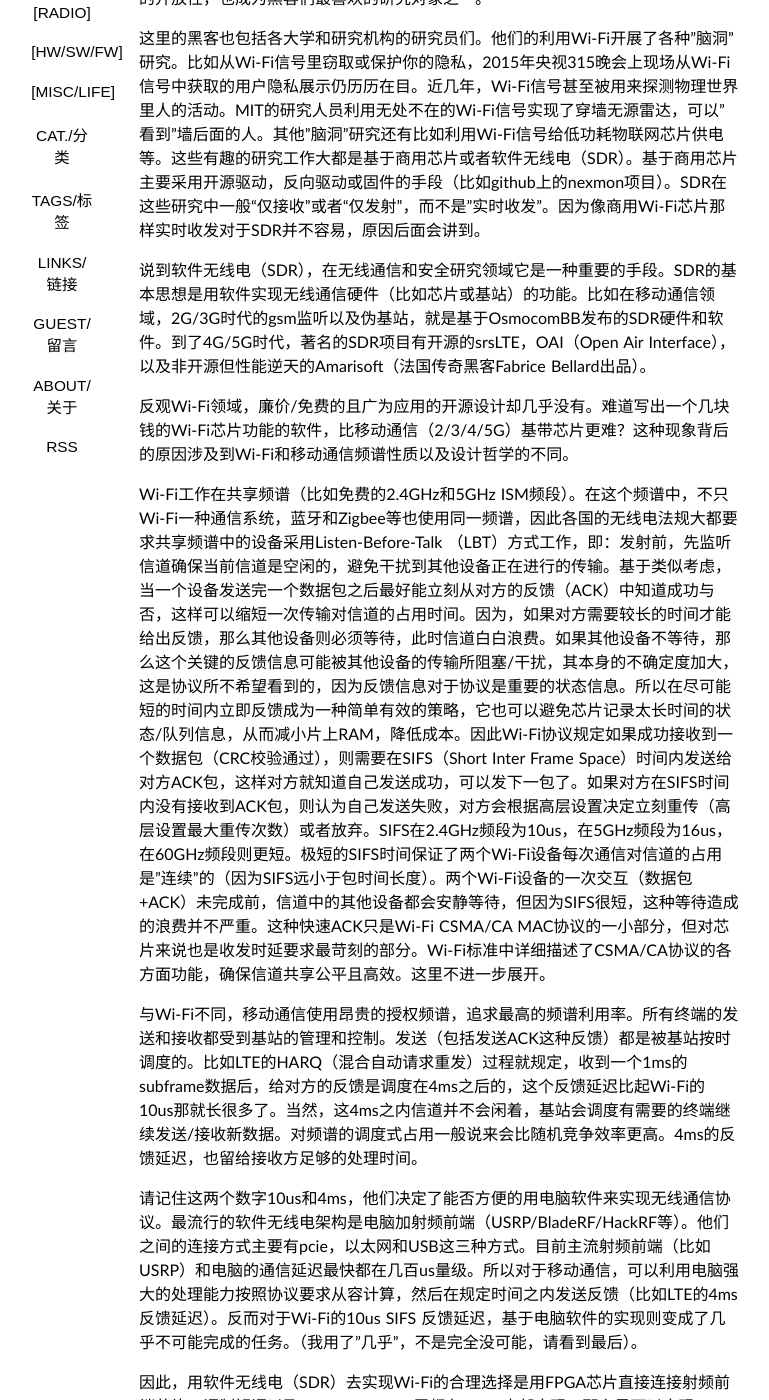
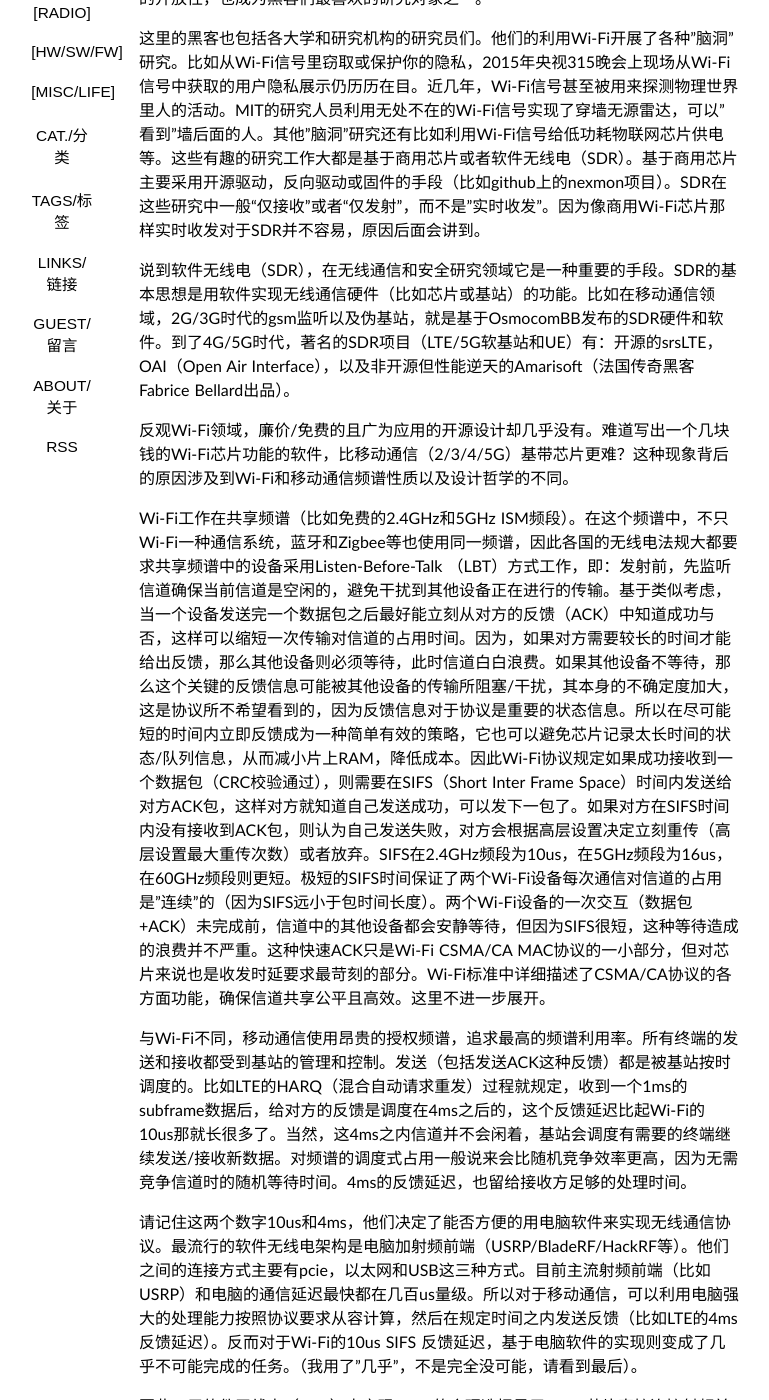
Before and after one commit to sdr-x/sdr-x.github.io, a Jekyll site: the page built from _posts/2020-01-02-openwifi-chinese.md, in a window 1280 px wide and 1400 px high, scrolled down 345 px. Shown: the whole window, without its empty margins (201-970 px from the left). Built offline with Jekyll 4.4.1, drawn with Linux system fonts in a browser that asks for light colours; some web fonts are replaced; comment, search, counter and statistics services are not loaded.

Commit message:
Update 2020-01-02-openwifi-chinese.md

```diff
--- a/_posts/2020-01-02-openwifi-chinese.md
+++ b/_posts/2020-01-02-openwifi-chinese.md
@@ -17,13 +17,13 @@ Wi-Fi已经诞生20多年了。如今，Wi-Fi就像空气和水，视而不见
 
 这里的黑客也包括各大学和研究机构的研究员们。他们的利用Wi-Fi开展了各种”脑洞”研究。比如从Wi-Fi信号里窃取或保护你的隐私，2015年央视315晚会上现场从Wi-Fi信号中获取的用户隐私展示仍历历在目。近几年，Wi-Fi信号甚至被用来探测物理世界里人的活动。MIT的研究人员利用无处不在的Wi-Fi信号实现了穿墙无源雷达，可以”看到”墙后面的人。其他”脑洞”研究还有比如利用Wi-Fi信号给低功耗物联网芯片供电等。这些有趣的研究工作大都是基于商用芯片或者软件无线电（SDR）。基于商用芯片主要采用开源驱动，反向驱动或固件的手段（比如github上的nexmon项目）。SDR在这些研究中一般“仅接收”或者“仅发射”，而不是”实时收发”。因为像商用Wi-Fi芯片那样实时收发对于SDR并不容易，原因后面会讲到。
 
-说到软件无线电（SDR），在无线通信和安全研究领域它是一种重要的手段。SDR的基本思想是用软件实现无线通信硬件（比如芯片或基站）的功能。比如在移动通信领域，2G/3G时代的gsm监听以及伪基站，就是基于OsmocomBB发布的SDR硬件和软件。到了4G/5G时代，著名的SDR项目有开源的srsLTE，OAI（Open Air Interface），以及非开源但性能逆天的Amarisoft（法国传奇黑客Fabrice Bellard出品）。
+说到软件无线电（SDR），在无线通信和安全研究领域它是一种重要的手段。SDR的基本思想是用软件实现无线通信硬件（比如芯片或基站）的功能。比如在移动通信领域，2G/3G时代的gsm监听以及伪基站，就是基于OsmocomBB发布的SDR硬件和软件。到了4G/5G时代，著名的SDR项目（LTE/5G软基站和UE）有：开源的srsLTE，OAI（Open Air Interface），以及非开源但性能逆天的Amarisoft（法国传奇黑客Fabrice Bellard出品）。
 
 反观Wi-Fi领域，廉价/免费的且广为应用的开源设计却几乎没有。难道写出一个几块钱的Wi-Fi芯片功能的软件，比移动通信（2/3/4/5G）基带芯片更难？这种现象背后的原因涉及到Wi-Fi和移动通信频谱性质以及设计哲学的不同。
 
 Wi-Fi工作在共享频谱（比如免费的2.4GHz和5GHz ISM频段）。在这个频谱中，不只Wi-Fi一种通信系统，蓝牙和Zigbee等也使用同一频谱，因此各国的无线电法规大都要求共享频谱中的设备采用Listen-Before-Talk （LBT）方式工作，即：发射前，先监听信道确保当前信道是空闲的，避免干扰到其他设备正在进行的传输。基于类似考虑，当一个设备发送完一个数据包之后最好能立刻从对方的反馈（ACK）中知道成功与否，这样可以缩短一次传输对信道的占用时间。因为，如果对方需要较长的时间才能给出反馈，那么其他设备则必须等待，此时信道白白浪费。如果其他设备不等待，那么这个关键的反馈信息可能被其他设备的传输所阻塞/干扰，其本身的不确定度加大，这是协议所不希望看到的，因为反馈信息对于协议是重要的状态信息。所以在尽可能短的时间内立即反馈成为一种简单有效的策略，它也可以避免芯片记录太长时间的状态/队列信息，从而减小片上RAM，降低成本。因此Wi-Fi协议规定如果成功接收到一个数据包（CRC校验通过），则需要在SIFS（Short Inter Frame Space）时间内发送给对方ACK包，这样对方就知道自己发送成功，可以发下一包了。如果对方在SIFS时间内没有接收到ACK包，则认为自己发送失败，对方会根据高层设置决定立刻重传（高层设置最大重传次数）或者放弃。SIFS在2.4GHz频段为10us，在5GHz频段为16us，在60GHz频段则更短。极短的SIFS时间保证了两个Wi-Fi设备每次通信对信道的占用是”连续”的（因为SIFS远小于包时间长度）。两个Wi-Fi设备的一次交互（数据包+ACK）未完成前，信道中的其他设备都会安静等待，但因为SIFS很短，这种等待造成的浪费并不严重。这种快速ACK只是Wi-Fi CSMA/CA MAC协议的一小部分，但对芯片来说也是收发时延要求最苛刻的部分。Wi-Fi标准中详细描述了CSMA/CA协议的各方面功能，确保信道共享公平且高效。这里不进一步展开。
 
-与Wi-Fi不同，移动通信使用昂贵的授权频谱，追求最高的频谱利用率。所有终端的发送和接收都受到基站的管理和控制。发送（包括发送ACK这种反馈）都是被基站按时调度的。比如LTE的HARQ（混合自动请求重发）过程就规定，收到一个1ms的subframe数据后，给对方的反馈是调度在4ms之后的，这个反馈延迟比起Wi-Fi的10us那就长很多了。当然，这4ms之内信道并不会闲着，基站会调度有需要的终端继续发送/接收新数据。对频谱的调度式占用一般说来会比随机竞争效率更高。4ms的反馈延迟，也留给接收方足够的处理时间。
+与Wi-Fi不同，移动通信使用昂贵的授权频谱，追求最高的频谱利用率。所有终端的发送和接收都受到基站的管理和控制。发送（包括发送ACK这种反馈）都是被基站按时调度的。比如LTE的HARQ（混合自动请求重发）过程就规定，收到一个1ms的subframe数据后，给对方的反馈是调度在4ms之后的，这个反馈延迟比起Wi-Fi的10us那就长很多了。当然，这4ms之内信道并不会闲着，基站会调度有需要的终端继续发送/接收新数据。对频谱的调度式占用一般说来会比随机竞争效率更高，因为无需竞争信道时的随机等待时间。4ms的反馈延迟，也留给接收方足够的处理时间。
 
 请记住这两个数字10us和4ms，他们决定了能否方便的用电脑软件来实现无线通信协议。最流行的软件无线电架构是电脑加射频前端（USRP/BladeRF/HackRF等）。他们之间的连接方式主要有pcie，以太网和USB这三种方式。目前主流射频前端（比如USRP）和电脑的通信延迟最快都在几百us量级。所以对于移动通信，可以利用电脑强大的处理能力按照协议要求从容计算，然后在规定时间之内发送反馈（比如LTE的4ms反馈延迟）。反而对于Wi-Fi的10us SIFS 反馈延迟，基于电脑软件的实现则变成了几乎不可能完成的任务。（我用了”几乎”，不是完全没可能，请看到最后）。
 
```
